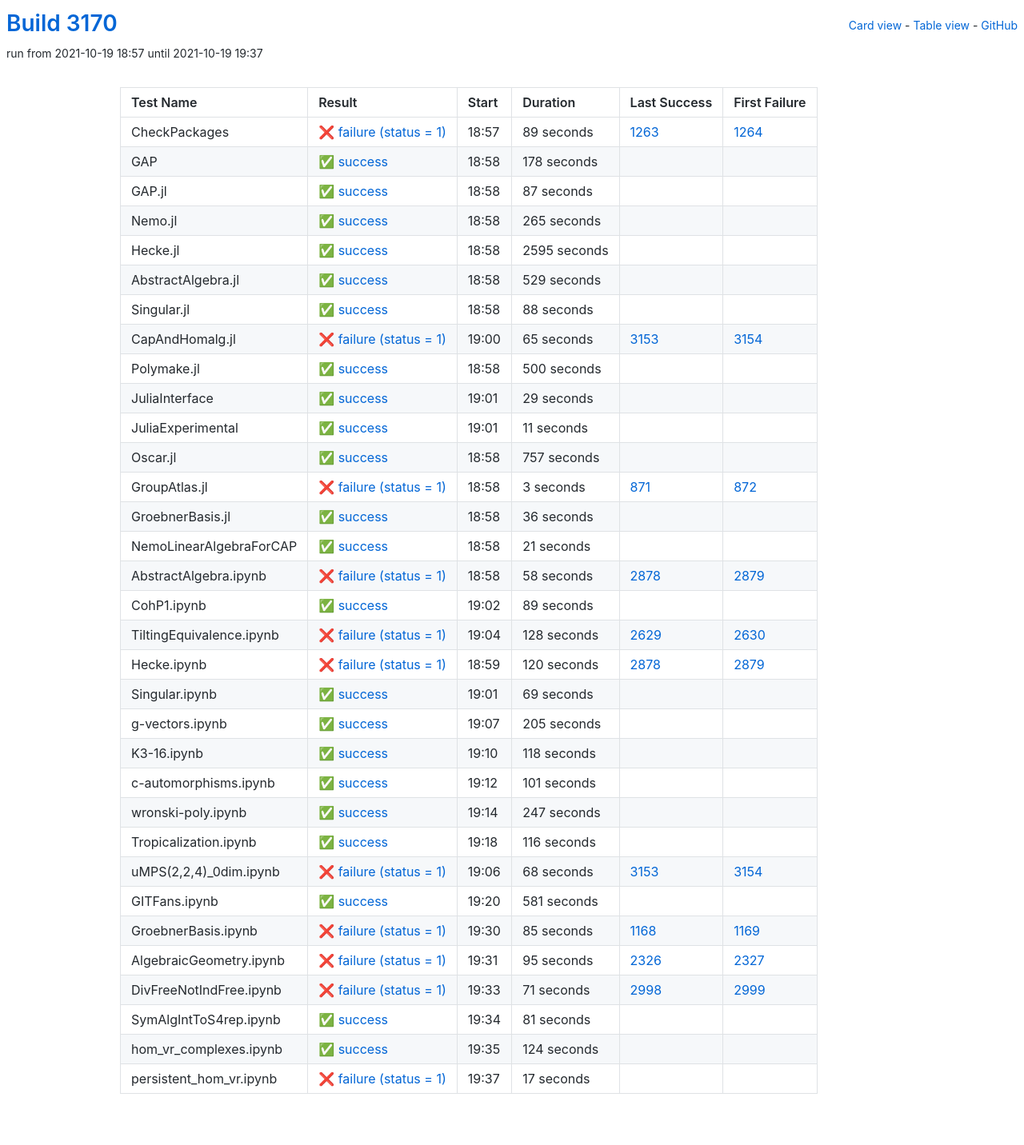
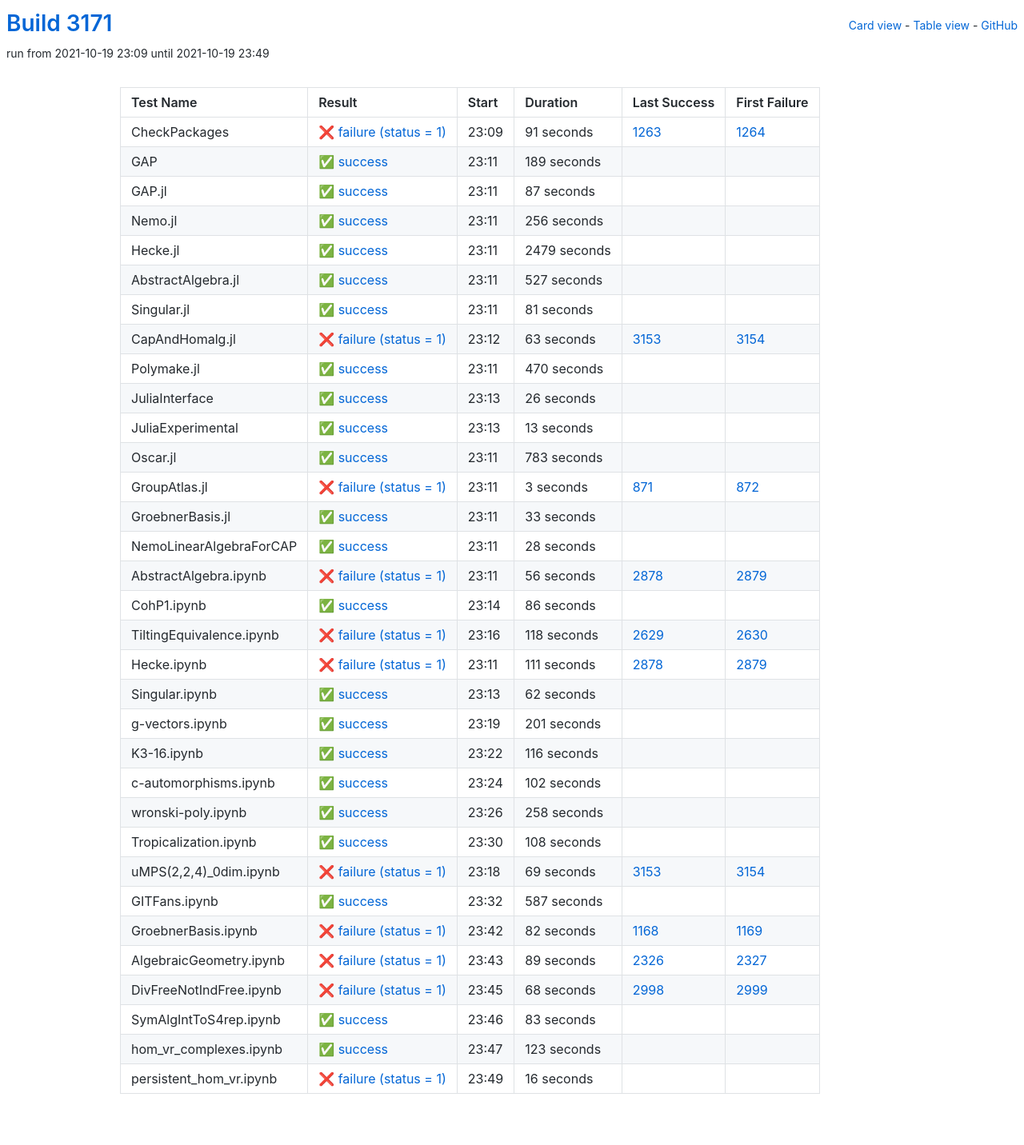
Before and after one commit to oscar-system/oscar-ci-status-stable, a Jekyll site: the page built from table.html, in a window 1280 px wide. Shown: the whole page at 80% size. Built offline with Jekyll 4.4.1, drawn with Linux system fonts in a browser that asks for light colours.

Commit message:
Build #3171

```diff
--- a/_data/ci.yml
+++ b/_data/ci.yml
@@ -1,6 +1,6 @@
 ---
-build: 3170
-build_url: https://oscarci.mathematik.uni-kl.de/job/oscar-stable/3170/
+build: 3171
+build_url: https://oscarci.mathematik.uni-kl.de/job/oscar-stable/3171/
 job: oscar-stable
 organization: oscar-system
 repo: oscar-ci-status-stable
@@ -8,32 +8,32 @@ repourl: https://github.com/oscar-system/oscar-ci-status-stable
 tests:
 - name: CheckPackages
   id: checkpackages
-  log: https://oscarci.mathematik.uni-kl.de/job/oscar-stable/3170/artifact/logs/build-3170/CheckPackages.log
-  start: 2021-10-19 18:57
+  log: https://oscarci.mathematik.uni-kl.de/job/oscar-stable/3171/artifact/logs/build-3171/CheckPackages.log
+  start: 2021-10-19 23:09
   success: false
   exitcode: 1
   status: failure
-  duration: 89
+  duration: 91
   last_success: 1263
   last_success_url: https://oscarci.mathematik.uni-kl.de/job/oscar-stable/1263/
   first_failure: 1264
   first_failure_url: https://oscarci.mathematik.uni-kl.de/job/oscar-stable/1264/
 - name: GAP
   id: gap
-  log: https://oscarci.mathematik.uni-kl.de/job/oscar-stable/3170/artifact/logs/build-3170/GAP.log
-  start: 2021-10-19 18:58
+  log: https://oscarci.mathematik.uni-kl.de/job/oscar-stable/3171/artifact/logs/build-3171/GAP.log
+  start: 2021-10-19 23:11
   success: true
   exitcode: 0
   status: success
-  duration: 178
+  duration: 189
   last_success: false
   last_success_url:
   first_failure: false
   first_failure_url:
 - name: GAP.jl
   id: gap-jl
-  log: https://oscarci.mathematik.uni-kl.de/job/oscar-stable/3170/artifact/logs/build-3170/GAP.jl.log
-  start: 2021-10-19 18:58
+  log: https://oscarci.mathematik.uni-kl.de/job/oscar-stable/3171/artifact/logs/build-3171/GAP.jl.log
+  start: 2021-10-19 23:11
   success: true
   exitcode: 0
   status: success
@@ -44,116 +44,116 @@ tests:
   first_failure_url:
 - name: Nemo.jl
   id: nemo-jl
-  log: https://oscarci.mathematik.uni-kl.de/job/oscar-stable/3170/artifact/logs/build-3170/Nemo.jl.log
-  start: 2021-10-19 18:58
+  log: https://oscarci.mathematik.uni-kl.de/job/oscar-stable/3171/artifact/logs/build-3171/Nemo.jl.log
+  start: 2021-10-19 23:11
   success: true
   exitcode: 0
   status: success
-  duration: 265
+  duration: 256
   last_success: false
   last_success_url:
   first_failure: false
   first_failure_url:
 - name: Hecke.jl
   id: hecke-jl
-  log: https://oscarci.mathematik.uni-kl.de/job/oscar-stable/3170/artifact/logs/build-3170/Hecke.jl.log
-  start: 2021-10-19 18:58
+  log: https://oscarci.mathematik.uni-kl.de/job/oscar-stable/3171/artifact/logs/build-3171/Hecke.jl.log
+  start: 2021-10-19 23:11
   success: true
   exitcode: 0
   status: success
-  duration: 2595
+  duration: 2479
   last_success: false
   last_success_url:
   first_failure: false
   first_failure_url:
 - name: AbstractAlgebra.jl
   id: abstractalgebra-jl
-  log: https://oscarci.mathematik.uni-kl.de/job/oscar-stable/3170/artifact/logs/build-3170/AbstractAlgebra.jl.log
-  start: 2021-10-19 18:58
+  log: https://oscarci.mathematik.uni-kl.de/job/oscar-stable/3171/artifact/logs/build-3171/AbstractAlgebra.jl.log
+  start: 2021-10-19 23:11
   success: true
   exitcode: 0
   status: success
-  duration: 529
+  duration: 527
   last_success: false
   last_success_url:
   first_failure: false
   first_failure_url:
 - name: Singular.jl
   id: singular-jl
-  log: https://oscarci.mathematik.uni-kl.de/job/oscar-stable/3170/artifact/logs/build-3170/Singular.jl.log
-  start: 2021-10-19 18:58
+  log: https://oscarci.mathematik.uni-kl.de/job/oscar-stable/3171/artifact/logs/build-3171/Singular.jl.log
+  start: 2021-10-19 23:11
   success: true
   exitcode: 0
   status: success
-  duration: 88
+  duration: 81
   last_success: false
   last_success_url:
   first_failure: false
   first_failure_url:
 - name: CapAndHomalg.jl
   id: capandhomalg-jl
-  log: https://oscarci.mathematik.uni-kl.de/job/oscar-stable/3170/artifact/logs/build-3170/CapAndHomalg.jl.log
-  start: 2021-10-19 19:00
+  log: https://oscarci.mathematik.uni-kl.de/job/oscar-stable/3171/artifact/logs/build-3171/CapAndHomalg.jl.log
+  start: 2021-10-19 23:12
   success: false
   exitcode: 1
   status: failure
-  duration: 65
+  duration: 63
   last_success: 3153
   last_success_url: https://oscarci.mathematik.uni-kl.de/job/oscar-stable/3153/
   first_failure: 3154
   first_failure_url: https://oscarci.mathematik.uni-kl.de/job/oscar-stable/3154/
 - name: Polymake.jl
   id: polymake-jl
-  log: https://oscarci.mathematik.uni-kl.de/job/oscar-stable/3170/artifact/logs/build-3170/Polymake.jl.log
-  start: 2021-10-19 18:58
+  log: https://oscarci.mathematik.uni-kl.de/job/oscar-stable/3171/artifact/logs/build-3171/Polymake.jl.log
+  start: 2021-10-19 23:11
   success: true
   exitcode: 0
   status: success
-  duration: 500
+  duration: 470
   last_success: false
   last_success_url:
   first_failure: false
   first_failure_url:
 - name: JuliaInterface
   id: juliainterface
-  log: https://oscarci.mathematik.uni-kl.de/job/oscar-stable/3170/artifact/logs/build-3170/JuliaInterface.log
-  start: 2021-10-19 19:01
+  log: https://oscarci.mathematik.uni-kl.de/job/oscar-stable/3171/artifact/logs/build-3171/JuliaInterface.log
+  start: 2021-10-19 23:13
   success: true
   exitcode: 0
   status: success
-  duration: 29
+  duration: 26
   last_success: false
   last_success_url:
   first_failure: false
   first_failure_url:
 - name: JuliaExperimental
   id: juliaexperimental
-  log: https://oscarci.mathematik.uni-kl.de/job/oscar-stable/3170/artifact/logs/build-3170/JuliaExperimental.log
-  start: 2021-10-19 19:01
+  log: https://oscarci.mathematik.uni-kl.de/job/oscar-stable/3171/artifact/logs/build-3171/JuliaExperimental.log
+  start: 2021-10-19 23:13
   success: true
   exitcode: 0
   status: success
-  duration: 11
+  duration: 13
   last_success: false
   last_success_url:
   first_failure: false
   first_failure_url:
 - name: Oscar.jl
   id: oscar-jl
-  log: https://oscarci.mathematik.uni-kl.de/job/oscar-stable/3170/artifact/logs/build-3170/Oscar.jl.log
-  start: 2021-10-19 18:58
+  log: https://oscarci.mathematik.uni-kl.de/job/oscar-stable/3171/artifact/logs/build-3171/Oscar.jl.log
+  start: 2021-10-19 23:11
   success: true
   exitcode: 0
   status: success
-  duration: 757
+  duration: 783
   last_success: false
   last_success_url:
   first_failure: false
   first_failure_url:
 - name: GroupAtlas.jl
   id: groupatlas-jl
-  log: https://oscarci.mathematik.uni-kl.de/job/oscar-stable/3170/artifact/logs/build-3170/GroupAtlas.jl.log
-  start: 2021-10-19 18:58
+  log: https://oscarci.mathematik.uni-kl.de/job/oscar-stable/3171/artifact/logs/build-3171/GroupAtlas.jl.log
+  start: 2021-10-19 23:11
   success: false
   exitcode: 1
   status: failure
@@ -164,140 +164,104 @@ tests:
   first_failure_url: https://oscarci.mathematik.uni-kl.de/job/oscar-stable/872/
 - name: GroebnerBasis.jl
   id: groebnerbasis-jl
-  log: https://oscarci.mathematik.uni-kl.de/job/oscar-stable/3170/artifact/logs/build-3170/GroebnerBasis.jl.log
-  start: 2021-10-19 18:58
+  log: https://oscarci.mathematik.uni-kl.de/job/oscar-stable/3171/artifact/logs/build-3171/GroebnerBasis.jl.log
+  start: 2021-10-19 23:11
   success: true
   exitcode: 0
   status: success
-  duration: 36
+  duration: 33
   last_success: false
   last_success_url:
   first_failure: false
   first_failure_url:
 - name: NemoLinearAlgebraForCAP
   id: nemolinearalgebraforcap
-  log: https://oscarci.mathematik.uni-kl.de/job/oscar-stable/3170/artifact/logs/build-3170/NemoLinearAlgebraForCAP.log
-  start: 2021-10-19 18:58
+  log: https://oscarci.mathematik.uni-kl.de/job/oscar-stable/3171/artifact/logs/build-3171/NemoLinearAlgebraForCAP.log
+  start: 2021-10-19 23:11
   success: true
   exitcode: 0
   status: success
-  duration: 21
+  duration: 28
   last_success: false
   last_success_url:
   first_failure: false
   first_failure_url:
 - name: AbstractAlgebra.ipynb
   id: abstractalgebra-ipynb
-  log: https://oscarci.mathematik.uni-kl.de/job/oscar-stable/3170/artifact/logs/build-3170/AbstractAlgebra.ipynb.log
-  start: 2021-10-19 18:58
+  log: https://oscarci.mathematik.uni-kl.de/job/oscar-stable/3171/artifact/logs/build-3171/AbstractAlgebra.ipynb.log
+  start: 2021-10-19 23:11
   success: false
   exitcode: 1
   status: failure
-  duration: 58
+  duration: 56
   last_success: 2878
   last_success_url: https://oscarci.mathematik.uni-kl.de/job/oscar-stable/2878/
   first_failure: 2879
   first_failure_url: https://oscarci.mathematik.uni-kl.de/job/oscar-stable/2879/
 - name: CohP1.ipynb
   id: cohp1-ipynb
-  log: https://oscarci.mathematik.uni-kl.de/job/oscar-stable/3170/artifact/logs/build-3170/CohP1.ipynb.log
-  start: 2021-10-19 19:02
+  log: https://oscarci.mathematik.uni-kl.de/job/oscar-stable/3171/artifact/logs/build-3171/CohP1.ipynb.log
+  start: 2021-10-19 23:14
   success: true
   exitcode: 0
   status: success
-  duration: 89
+  duration: 86
   last_success: false
   last_success_url:
   first_failure: false
   first_failure_url:
 - name: TiltingEquivalence.ipynb
   id: tiltingequivalence-ipynb
-  log: https://oscarci.mathematik.uni-kl.de/job/oscar-stable/3170/artifact/logs/build-3170/TiltingEquivalence.ipynb.log
-  start: 2021-10-19 19:04
+  log: https://oscarci.mathematik.uni-kl.de/job/oscar-stable/3171/artifact/logs/build-3171/TiltingEquivalence.ipynb.log
+  start: 2021-10-19 23:16
   success: false
   exitcode: 1
   status: failure
-  duration: 128
+  duration: 118
   last_success: 2629
   last_success_url: https://oscarci.mathematik.uni-kl.de/job/oscar-stable/2629/
   first_failure: 2630
   first_failure_url: https://oscarci.mathematik.uni-kl.de/job/oscar-stable/2630/
 - name: Hecke.ipynb
   id: hecke-ipynb
-  log: https://oscarci.mathematik.uni-kl.de/job/oscar-stable/3170/artifact/logs/build-3170/Hecke.ipynb.log
-  start: 2021-10-19 18:59
+  log: https://oscarci.mathematik.uni-kl.de/job/oscar-stable/3171/artifact/logs/build-3171/Hecke.ipynb.log
+  start: 2021-10-19 23:11
   success: false
   exitcode: 1
   status: failure
-  duration: 120
+  duration: 111
   last_success: 2878
   last_success_url: https://oscarci.mathematik.uni-kl.de/job/oscar-stable/2878/
   first_failure: 2879
   first_failure_url: https://oscarci.mathematik.uni-kl.de/job/oscar-stable/2879/
 - name: Singular.ipynb
   id: singular-ipynb
-  log: https://oscarci.mathematik.uni-kl.de/job/oscar-stable/3170/artifact/logs/build-3170/Singular.ipynb.log
-  start: 2021-10-19 19:01
+  log: https://oscarci.mathematik.uni-kl.de/job/oscar-stable/3171/artifact/logs/build-3171/Singular.ipynb.log
+  start: 2021-10-19 23:13
   success: true
   exitcode: 0
   status: success
-  duration: 69
+  duration: 62
   last_success: false
   last_success_url:
   first_failure: false
   first_failure_url:
 - name: g-vectors.ipynb
   id: g-vectors-ipynb
-  log: https://oscarci.mathematik.uni-kl.de/job/oscar-stable/3170/artifact/logs/build-3170/g-vectors.ipynb.log
-  start: 2021-10-19 19:07
+  log: https://oscarci.mathematik.uni-kl.de/job/oscar-stable/3171/artifact/logs/build-3171/g-vectors.ipynb.log
+  start: 2021-10-19 23:19
   success: true
   exitcode: 0
   status: success
-  duration: 205
+  duration: 201
   last_success: false
   last_success_url:
   first_failure: false
   first_failure_url:
 - name: K3-16.ipynb
   id: k3-16-ipynb
-  log: https://oscarci.mathematik.uni-kl.de/job/oscar-stable/3170/artifact/logs/build-3170/K3-16.ipynb.log
-  start: 2021-10-19 19:10
-  success: true
-  exitcode: 0
-  status: success
-  duration: 118
-  last_success: false
-  last_success_url:
-  first_failure: false
-  first_failure_url:
-- name: c-automorphisms.ipynb
-  id: c-automorphisms-ipynb
-  log: https://oscarci.mathematik.uni-kl.de/job/oscar-stable/3170/artifact/logs/build-3170/c-automorphisms.ipynb.log
-  start: 2021-10-19 19:12
-  success: true
-  exitcode: 0
-  status: success
-  duration: 101
-  last_success: false
-  last_success_url:
-  first_failure: false
-  first_failure_url:
-- name: wronski-poly.ipynb
-  id: wronski-poly-ipynb
-  log: https://oscarci.mathematik.uni-kl.de/job/oscar-stable/3170/artifact/logs/build-3170/wronski-poly.ipynb.log
-  start: 2021-10-19 19:14
-  success: true
-  exitcode: 0
-  status: success
-  duration: 247
-  last_success: false
-  last_success_url:
-  first_failure: false
-  first_failure_url:
-- name: Tropicalization.ipynb
-  id: tropicalization-ipynb
-  log: https://oscarci.mathematik.uni-kl.de/job/oscar-stable/3170/artifact/logs/build-3170/Tropicalization.ipynb.log
-  start: 2021-10-19 19:18
+  log: https://oscarci.mathematik.uni-kl.de/job/oscar-stable/3171/artifact/logs/build-3171/K3-16.ipynb.log
+  start: 2021-10-19 23:22
   success: true
   exitcode: 0
   status: success
@@ -306,98 +270,134 @@ tests:
   last_success_url:
   first_failure: false
   first_failure_url:
+- name: c-automorphisms.ipynb
+  id: c-automorphisms-ipynb
+  log: https://oscarci.mathematik.uni-kl.de/job/oscar-stable/3171/artifact/logs/build-3171/c-automorphisms.ipynb.log
+  start: 2021-10-19 23:24
+  success: true
+  exitcode: 0
+  status: success
+  duration: 102
+  last_success: false
+  last_success_url:
+  first_failure: false
+  first_failure_url:
+- name: wronski-poly.ipynb
+  id: wronski-poly-ipynb
+  log: https://oscarci.mathematik.uni-kl.de/job/oscar-stable/3171/artifact/logs/build-3171/wronski-poly.ipynb.log
+  start: 2021-10-19 23:26
+  success: true
+  exitcode: 0
+  status: success
+  duration: 258
+  last_success: false
+  last_success_url:
+  first_failure: false
+  first_failure_url:
+- name: Tropicalization.ipynb
+  id: tropicalization-ipynb
+  log: https://oscarci.mathematik.uni-kl.de/job/oscar-stable/3171/artifact/logs/build-3171/Tropicalization.ipynb.log
+  start: 2021-10-19 23:30
+  success: true
+  exitcode: 0
+  status: success
+  duration: 108
+  last_success: false
+  last_success_url:
+  first_failure: false
+  first_failure_url:
 - name: uMPS(2,2,4)_0dim.ipynb
   id: umps-2-2-4-0dim-ipynb
-  log: https://oscarci.mathematik.uni-kl.de/job/oscar-stable/3170/artifact/logs/build-3170/uMPS-2-2-4-_0dim.ipynb.log
-  start: 2021-10-19 19:06
+  log: https://oscarci.mathematik.uni-kl.de/job/oscar-stable/3171/artifact/logs/build-3171/uMPS-2-2-4-_0dim.ipynb.log
+  start: 2021-10-19 23:18
   success: false
   exitcode: 1
   status: failure
-  duration: 68
+  duration: 69
   last_success: 3153
   last_success_url: https://oscarci.mathematik.uni-kl.de/job/oscar-stable/3153/
   first_failure: 3154
   first_failure_url: https://oscarci.mathematik.uni-kl.de/job/oscar-stable/3154/
 - name: GITFans.ipynb
   id: gitfans-ipynb
-  log: https://oscarci.mathematik.uni-kl.de/job/oscar-stable/3170/artifact/logs/build-3170/GITFans.ipynb.log
-  start: 2021-10-19 19:20
+  log: https://oscarci.mathematik.uni-kl.de/job/oscar-stable/3171/artifact/logs/build-3171/GITFans.ipynb.log
+  start: 2021-10-19 23:32
   success: true
   exitcode: 0
   status: success
-  duration: 581
+  duration: 587
   last_success: false
   last_success_url:
   first_failure: false
   first_failure_url:
 - name: GroebnerBasis.ipynb
   id: groebnerbasis-ipynb
-  log: https://oscarci.mathematik.uni-kl.de/job/oscar-stable/3170/artifact/logs/build-3170/GroebnerBasis.ipynb.log
-  start: 2021-10-19 19:30
+  log: https://oscarci.mathematik.uni-kl.de/job/oscar-stable/3171/artifact/logs/build-3171/GroebnerBasis.ipynb.log
+  start: 2021-10-19 23:42
   success: false
   exitcode: 1
   status: failure
-  duration: 85
+  duration: 82
   last_success: 1168
   last_success_url: https://oscarci.mathematik.uni-kl.de/job/oscar-stable/1168/
   first_failure: 1169
   first_failure_url: https://oscarci.mathematik.uni-kl.de/job/oscar-stable/1169/
 - name: AlgebraicGeometry.ipynb
   id: algebraicgeometry-ipynb
-  log: https://oscarci.mathematik.uni-kl.de/job/oscar-stable/3170/artifact/logs/build-3170/AlgebraicGeometry.ipynb.log
-  start: 2021-10-19 19:31
+  log: https://oscarci.mathematik.uni-kl.de/job/oscar-stable/3171/artifact/logs/build-3171/AlgebraicGeometry.ipynb.log
+  start: 2021-10-19 23:43
   success: false
   exitcode: 1
   status: failure
-  duration: 95
+  duration: 89
   last_success: 2326
   last_success_url: https://oscarci.mathematik.uni-kl.de/job/oscar-stable/2326/
   first_failure: 2327
   first_failure_url: https://oscarci.mathematik.uni-kl.de/job/oscar-stable/2327/
 - name: DivFreeNotIndFree.ipynb
   id: divfreenotindfree-ipynb
-  log: https://oscarci.mathematik.uni-kl.de/job/oscar-stable/3170/artifact/logs/build-3170/DivFreeNotIndFree.ipynb.log
-  start: 2021-10-19 19:33
+  log: https://oscarci.mathematik.uni-kl.de/job/oscar-stable/3171/artifact/logs/build-3171/DivFreeNotIndFree.ipynb.log
+  start: 2021-10-19 23:45
   success: false
   exitcode: 1
   status: failure
-  duration: 71
+  duration: 68
   last_success: 2998
   last_success_url: https://oscarci.mathematik.uni-kl.de/job/oscar-stable/2998/
   first_failure: 2999
   first_failure_url: https://oscarci.mathematik.uni-kl.de/job/oscar-stable/2999/
 - name: SymAlgIntToS4rep.ipynb
   id: symalginttos4rep-ipynb
-  log: https://oscarci.mathematik.uni-kl.de/job/oscar-stable/3170/artifact/logs/build-3170/SymAlgIntToS4rep.ipynb.log
-  start: 2021-10-19 19:34
+  log: https://oscarci.mathematik.uni-kl.de/job/oscar-stable/3171/artifact/logs/build-3171/SymAlgIntToS4rep.ipynb.log
+  start: 2021-10-19 23:46
   success: true
   exitcode: 0
   status: success
-  duration: 81
+  duration: 83
   last_success: false
   last_success_url:
   first_failure: false
   first_failure_url:
 - name: hom_vr_complexes.ipynb
   id: hom-vr-complexes-ipynb
-  log: https://oscarci.mathematik.uni-kl.de/job/oscar-stable/3170/artifact/logs/build-3170/hom_vr_complexes.ipynb.log
-  start: 2021-10-19 19:35
+  log: https://oscarci.mathematik.uni-kl.de/job/oscar-stable/3171/artifact/logs/build-3171/hom_vr_complexes.ipynb.log
+  start: 2021-10-19 23:47
   success: true
   exitcode: 0
   status: success
-  duration: 124
+  duration: 123
   last_success: false
   last_success_url:
   first_failure: false
   first_failure_url:
 - name: persistent_hom_vr.ipynb
   id: persistent-hom-vr-ipynb
-  log: https://oscarci.mathematik.uni-kl.de/job/oscar-stable/3170/artifact/logs/build-3170/persistent_hom_vr.ipynb.log
-  start: 2021-10-19 19:37
+  log: https://oscarci.mathematik.uni-kl.de/job/oscar-stable/3171/artifact/logs/build-3171/persistent_hom_vr.ipynb.log
+  start: 2021-10-19 23:49
   success: false
   exitcode: 1
   status: failure
-  duration: 17
+  duration: 16
   last_success: false
   last_success_url:
   first_failure: false
```
Also changed, not shown: README.md.
